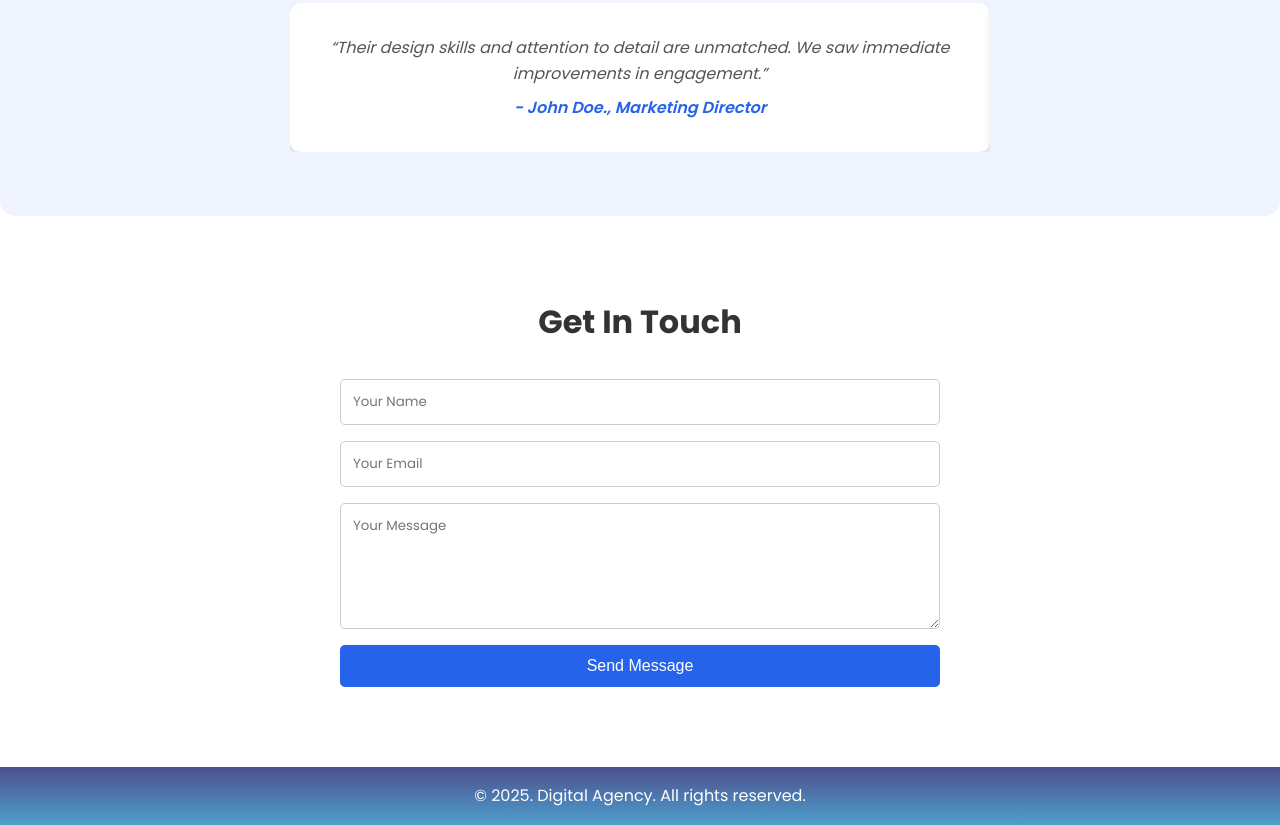
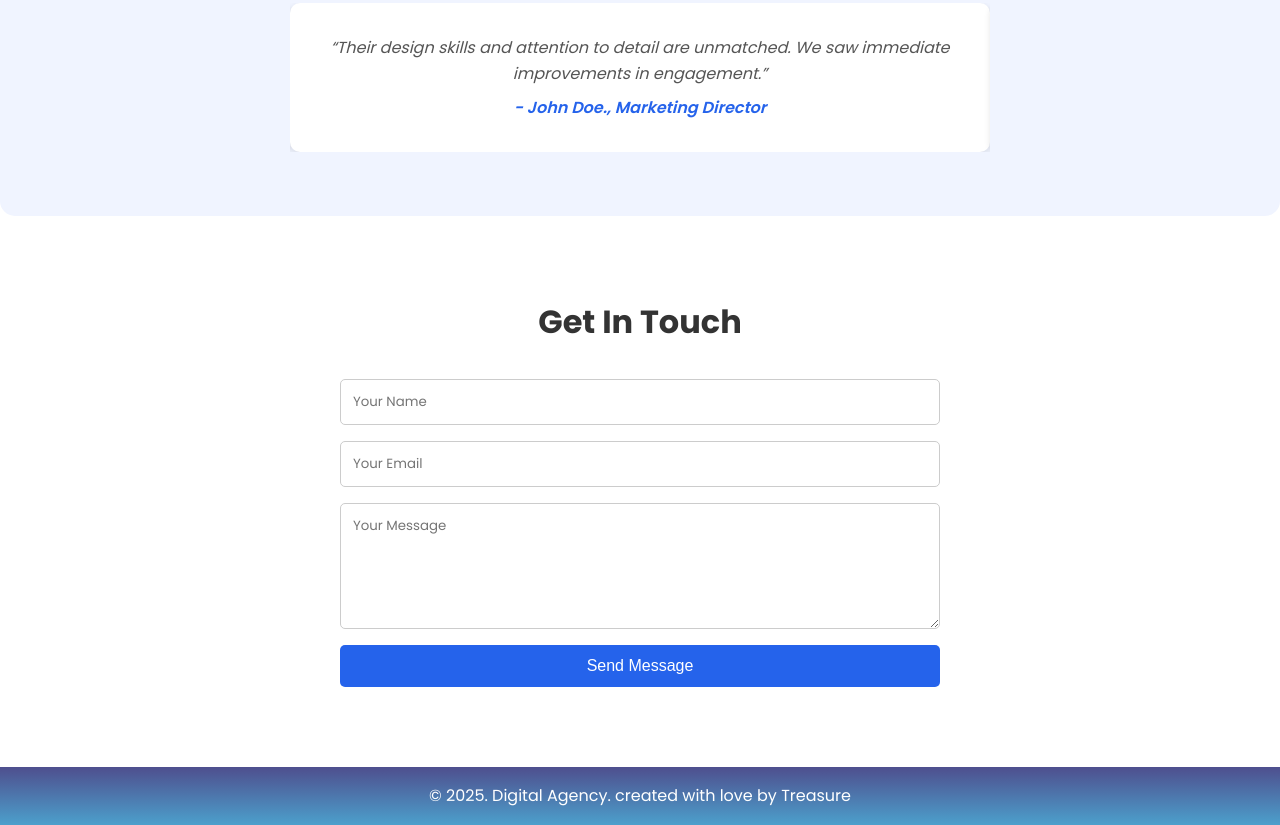
Before and after one commit to Treasure237-ux/week8-plp-lessons, a plain HTML site: page index.html in a window 1280 px wide. Shown: the part 2565-3390 px from the top of the page. Drawn offline with Linux system fonts and the light colour scheme.

Commit message:
Update index.html

```diff
--- a/index.html
+++ b/index.html
@@ -132,7 +132,7 @@
 
   <!-- Footer -->
   <footer>
-    <p>&copy; 2025. Digital Agency. All rights reserved.</p>
+    <p>&copy; 2025. Digital Agency. created with love by Treasure</p>
   </footer>
   <script defer src="js/main.js"></script>
 </body>
```
